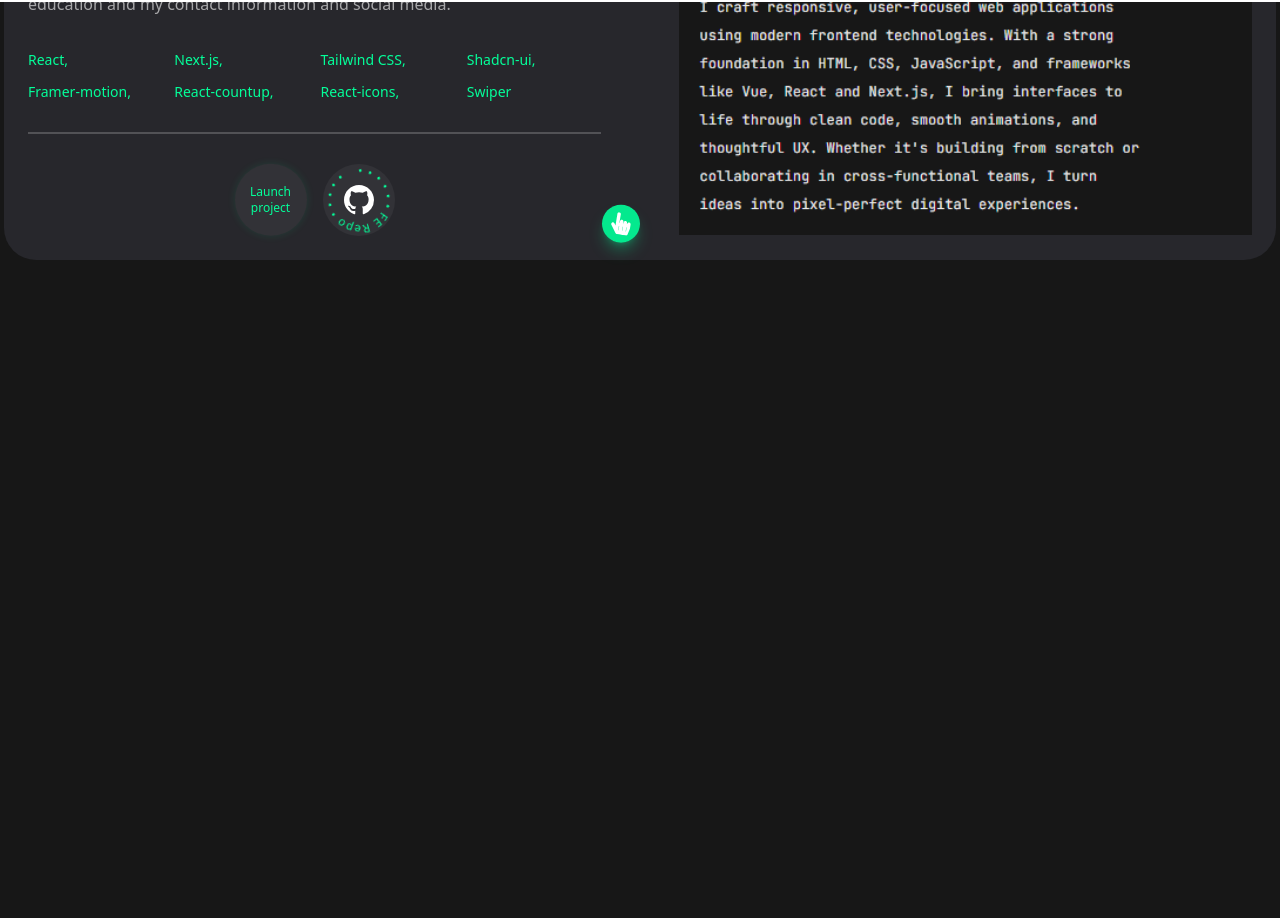
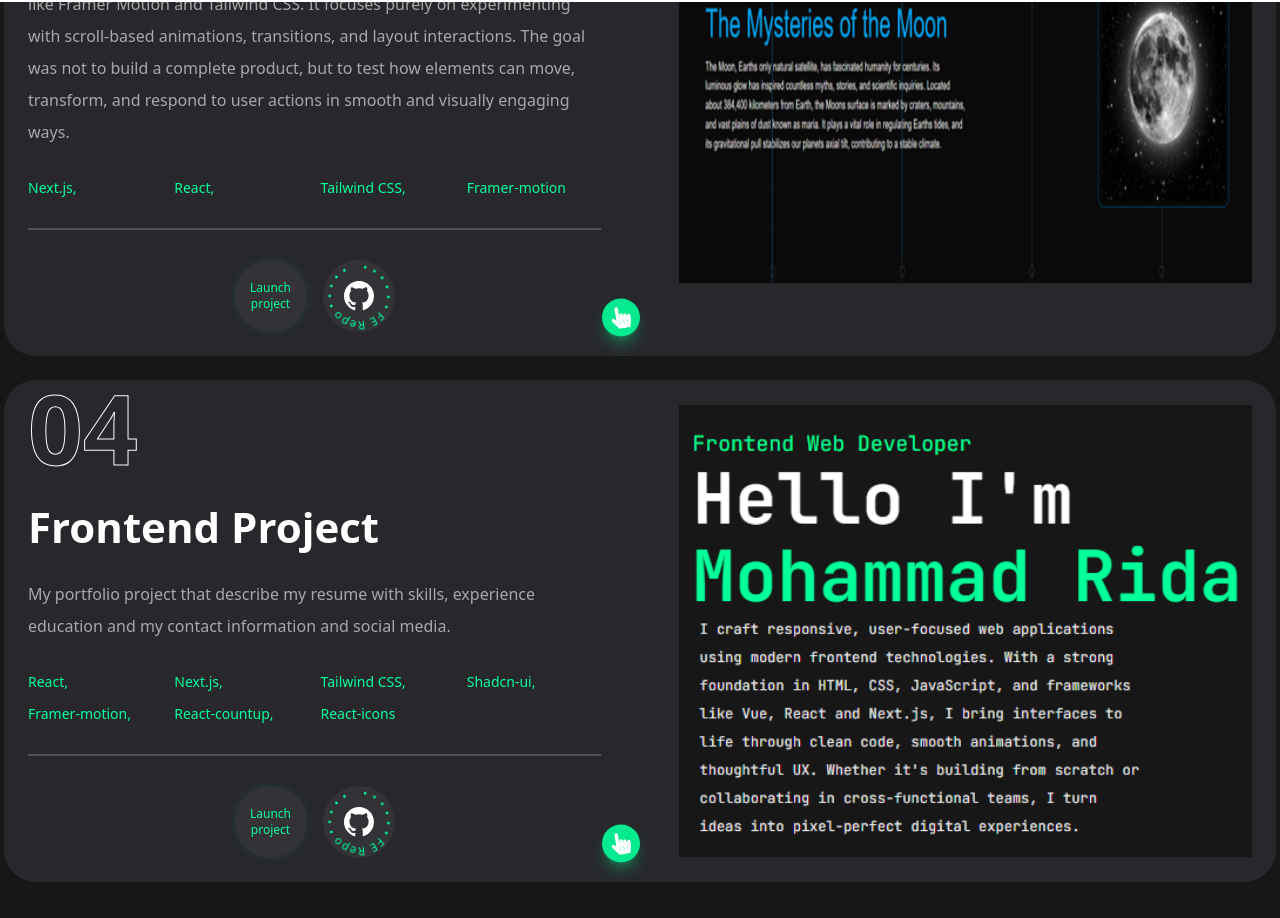
Before and after one commit to mohammadrida990/rida-portfolio, a Next.js app: page /work in a window 1280 px wide. Shown: the part 1598-2516 px from the top of the page. Before the commit the page ends 1894 px from the top, so only its background shows below. Built offline with nearby package versions, Linux system fonts and the light colour scheme.

Commit message:
add scrolling animation project to work section

```diff
--- a/app/work/page.tsx
+++ b/app/work/page.tsx
@@ -117,6 +117,28 @@ const projects = [
   },
   {
     num: "03",
+    name: "Scrolling animation",
+    category: "frontend",
+    description:
+      "This project is a creative exploration of modern web animations using tools like Framer Motion and Tailwind CSS. It focuses purely on experimenting with scroll-based animations, transitions, and layout interactions. The goal was not to build a complete product, but to test how elements can move, transform, and respond to user actions in smooth and visually engaging ways.",
+    stack: [
+      { name: "Next.js" },
+      { name: "React" },
+      { name: "Tailwind CSS" },
+      { name: "Framer-motion" },
+    ],
+    fe: [
+      { name: "Next.js" },
+      { name: "React" },
+      { name: "Tailwind CSS" },
+      { name: "Framer-motion" },
+    ],
+    image: "/assets/scrolling.png",
+    live: "https://scrolling-animation-six.vercel.app/",
+    github1: "https://github.com/mohammadrida990/scrolling-animation",
+  },
+  {
+    num: "04",
     name: "Rida Portfolio",
     category: "frontend",
     description:
@@ -129,7 +151,6 @@ const projects = [
       { name: "Framer-motion" },
       { name: "React-countup" },
       { name: "React-icons" },
-      { name: "Swiper" },
     ],
     fe: [
       { name: "React" },
@@ -140,7 +161,6 @@ const projects = [
       { name: "React-countup" },
       { name: "React-icons" },
     ],
-    others: [{ name: "Swiper" }],
     image: "/assets/porfolio.png",
     live: "https://rida-portfolio-five.vercel.app/",
     github1: "https://github.com/mohammadrida990/rida-portfolio",
@@ -180,6 +200,7 @@ const Work = () => {
         selectedProject={selectedProject}
         setSelectedProject={setSelectedProject}
       />
+
       <div className="container mx-auto">
         <motion.div
           variants={leftToRight}
@@ -515,6 +536,122 @@ const Work = () => {
             </div>
           </div>
         </motion.div>
+
+        <motion.div
+          variants={leftToRight}
+          initial="hidden"
+          whileInView="visible"
+          viewport={{ once: false, amount: 0.3 }}
+          className="relative group flex flex-col xl:flex-row xl:gap-[30px] bg-[#27272c] rounded-4xl my-6 items-center"
+        >
+          <motion.div
+            onClick={() => setSelectedProject(projects[2])}
+            initial={{ y: 0 }}
+            animate={{ y: [0, -5, 0] }}
+            transition={{ duration: 1.8, repeat: Infinity, ease: "easeInOut" }}
+            className="absolute bottom-4 right-4 xl:right-1/2 bg-accent/90 p-2 rounded-full shadow-lg shadow-accent/30 text-white cursor-pointer"
+            title="Click to see details"
+          >
+            <motion.div
+              animate={{
+                rotate: [-10, 10, -10],
+              }}
+              transition={{
+                duration: 0.5,
+                repeat: Infinity,
+                ease: "easeInOut",
+              }}
+              className="text-white"
+            >
+              <FaHandPointer size={22} />
+            </motion.div>
+          </motion.div>
+
+          <div className="w-full order-2 xl:order-none xl:justify-between xl:w-[50%] xl:h-min-[460px] flex flex-col">
+            <div className="flex flex-col gap-[30px] h-[50%] px-6 pb-6">
+              <div className="text-8xl font-extrabold text-outline-white leading-none text-transparent">
+                {projects[3].num}
+              </div>
+
+              <h2 className="text-[42px] font-bold leading-none text-white group-hover:text-accent transition-all duration-500 capitalize">
+                {projects[3].category} project
+              </h2>
+
+              <p className="text-white/60">{projects[3].description}</p>
+
+              <ul className="gap-3 grid grid-cols-2 lg:grid-cols-4">
+                {projects[3].stack.map((item, index) => {
+                  return (
+                    <li className="text-sm text-accent" key={index}>
+                      {item.name}
+                      {index !== projects[3].stack.length - 1 && ", "}
+                    </li>
+                  );
+                })}
+              </ul>
+
+              <div className="border border-white/20" />
+
+              <div className="flex items-center gap-4 justify-center">
+                <span className="group relative inline-block">
+                  <motion.div
+                    className="h-[72px] w-[72px] flex justify-center items-center bg-white/5 rounded-full cursor-pointer shadow-lg shadow-accent/10"
+                    animate={{
+                      y: [0, -4, 0],
+                      boxShadow: [
+                        "0px 0px 8px rgba(3, 255, 153, 0.1)",
+                        "0px 0px 16px rgba(3, 255, 153, 0.2)",
+                        "0px 0px 8px rgba(3, 255, 153, 0.1)",
+                      ],
+                    }}
+                    transition={{
+                      duration: 3,
+                      repeat: Infinity,
+                      ease: "easeInOut",
+                    }}
+                  >
+                    <Link
+                      href={projects[3].live}
+                      target="_blank"
+                      className="w-full h-full text-center text-xs my-auto items-center flex text-accent font-extralight"
+                    >
+                      Launch project
+                    </Link>
+                  </motion.div>
+                </span>
+
+                <CircleAnimation
+                  data={projects[3].github1}
+                  caption="• • • • • • FE Repo • • • • •"
+                />
+
+                {projects[3].github2 && (
+                  <CircleAnimation
+                    data={projects[3].github2}
+                    caption="FE Repo"
+                  />
+                )}
+              </div>
+            </div>
+          </div>
+
+          <div className="w-full xl:w-[50%]">
+            <div className="xl:h-[500px]">
+              <div className="w-full">
+                <div className="h-[435px] xl:h-[500px] relative group flex justify-center items-center rounded-sm">
+                  <div className="w-full h-full relative">
+                    <Image
+                      src={projects[3].image}
+                      fill
+                      alt=""
+                      className="object-cover p-6"
+                    />
+                  </div>
+                </div>
+              </div>
+            </div>
+          </div>
+        </motion.div>
       </div>
     </motion.section>
   );
--- a/components/DetailsPopup.tsx
+++ b/components/DetailsPopup.tsx
@@ -105,6 +105,8 @@ const DetailsPopup = ({ selectedProject, setSelectedProject }: Props) => {
               </>
             )}
 
+            {selectedProject.others && selectedProject.others.length > 0 && (
+              <>
                 <p className="text-sm text-white/70 mb-3 font-extralight">
                   Additional tools:
                 </p>
@@ -118,6 +120,8 @@ const DetailsPopup = ({ selectedProject, setSelectedProject }: Props) => {
                     </li>
                   ))}
                 </ul>
+              </>
+            )}
 
             <div className="flex gap-6 mt-6 pt-3 items-center justify-center border-t-4 border-white/40 rounded-2xl md:text-sm text-xs">
               <Link
```
Also changed, not shown: public/assets/scrolling.PNG (added). Lines whose indentation alone changed are shown as unchanged.
